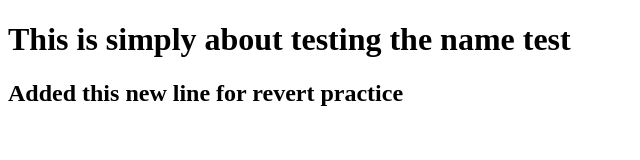
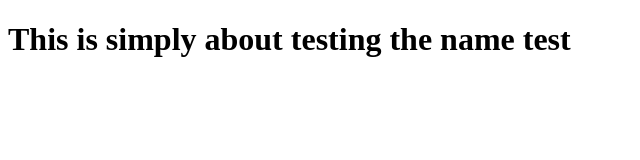
Before and after one commit to sherpacoding/first-repo, a plain HTML site: page about.html in a window 1280 px wide. Shown: the whole page, without its empty margins (0-640 px from the left). Drawn offline with Linux system fonts and the light colour scheme.

Commit message:
modified about.html for revert practice

```diff
--- a/about.html
+++ b/about.html
@@ -8,6 +8,5 @@
   </head>
   <body>
     <h1>This is simply about testing the name test</h1>
-    <h2>Added this new line for revert practice</h2>
   </body>
 </html>
```
